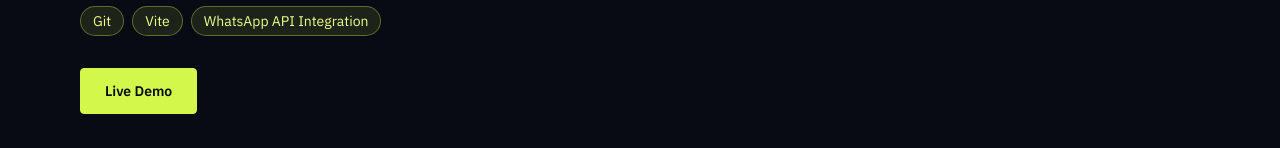
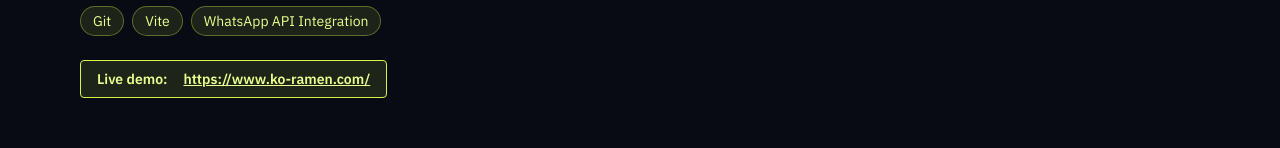
Before and after one commit to ahmadmustafa-dev/Portfolio, a Next.js app: page /project/043 in a window 1280 px wide. Shown: the part 804-952 px from the top of the page. Built offline with nearby package versions, Linux system fonts and the light colour scheme; no server answers.

Commit message:
feat: improve demo URL display and add plugin indication for projects without a demo

```diff
--- a/src/app/project/[id]/page.tsx
+++ b/src/app/project/[id]/page.tsx
@@ -91,19 +91,22 @@ export default async function ProjectPage({ params }: { params: Promise<Params>
                   </div>
                 </div>
 
-                {details.demoUrl && (
-                  <div className="mt-6 flex flex-col gap-4 sm:flex-row lg:mt-8">
-                    {/* Live Demo — exact reference button */}
-                    <a
-                      href={details.demoUrl}
-                      target="_blank"
-                      rel="noopener noreferrer"
-                      className="rounded border border-neon-400 bg-neon-400 px-6 py-3 text-center text-sm font-semibold text-ink-950 transition-colors hover:bg-neon-300"
-                    >
-                      Live Demo
-                    </a>
+                {details.demoUrl ? (
+                  <div className="mt-6">
+                    <p className="inline-flex items-center gap-2 rounded border border-neon-400 bg-neon-400/10 px-4 py-2 text-sm font-semibold text-neon-300">
+                      Live demo:
+                      <a href={details.demoUrl} target="_blank" rel="noopener noreferrer" className="ml-2 underline">
+                        {details.demoUrl}
+                      </a>
+                    </p>
                   </div>
-                )}
+                ) : ((details.category ?? project.category ?? project.title).toLowerCase().includes("plugin") ? (
+                  <div className="mt-6">
+                    <p className="rounded border border-white/10 bg-white/[0.03] px-4 py-2 text-sm font-semibold text-fog-500">
+                      Plugin — no live demo
+                    </p>
+                  </div>
+                ) : null)}
               </div>
 
               {/* Right — hero image, exact reference style */}
--- a/src/app/projects/page.tsx
+++ b/src/app/projects/page.tsx
@@ -196,21 +196,12 @@ export default function AllProjectsPage() {
                           </span>
                         )}
 
-                        {/* Live demo or plugin pill */}
-                        {project.details?.demoUrl ? (
-                          <a
-                            href={project.details.demoUrl}
-                            target="_blank"
-                            rel="noopener noreferrer"
-                            className="inline-flex w-full sm:w-auto items-center justify-center rounded border border-neon-400 bg-neon-400/10 px-4 py-2 text-sm font-semibold text-neon-300 hover:bg-neon-300/10 transition-colors duration-200"
-                          >
-                            Live demo
-                          </a>
-                        ) : ((project.category ?? project.details?.category ?? project.title)?.toLowerCase().includes("plugin") ? (
+                        {/* Plugin pill when project appears to be a plugin and no demo is present */}
+                        {!(project.details?.demoUrl) && (project.category ?? project.details?.category ?? project.title).toLowerCase().includes("plugin") && (
                           <span className="inline-flex w-full sm:w-auto items-center justify-center rounded border border-white/10 bg-white/[0.03] px-4 py-2 text-sm font-semibold text-fog-500 opacity-70 cursor-not-allowed">
                             Plugin — no live demo
                           </span>
-                        ) : null)}
+                        )}
                       </div>
                     </div>
                   </div>
```
